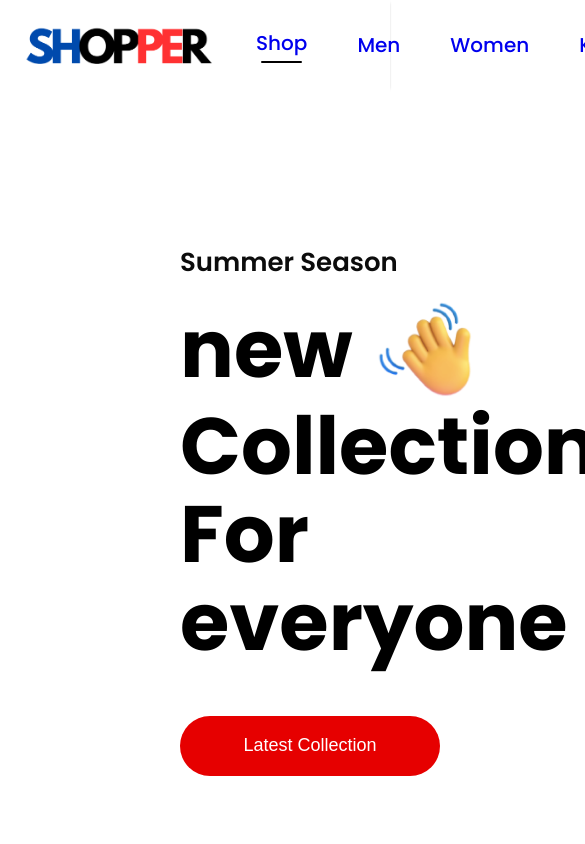
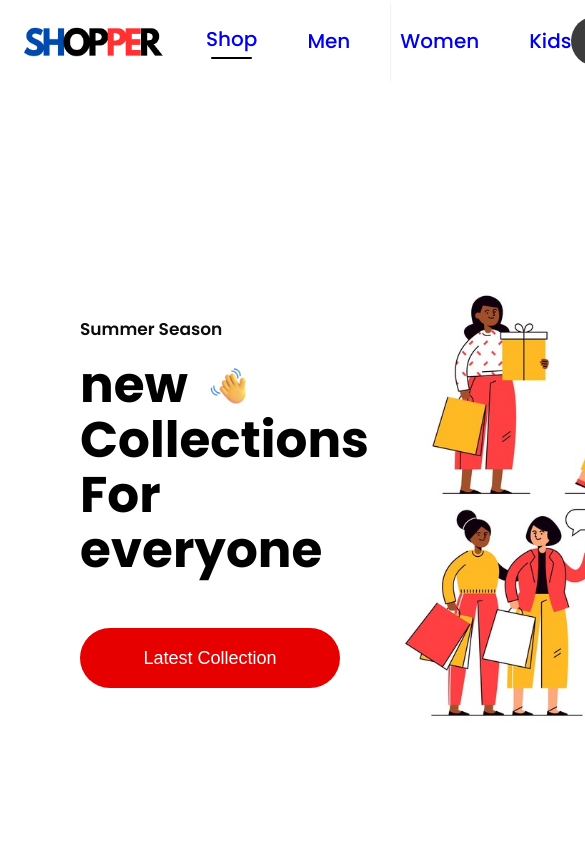
Before and after one commit to Amir-ofclAcnt/SHOPPER, a React (Create React App) app: page / in a window 390 px wide. Shown: the top 844 px of the page, 585 px wide, since content can reach past the window. Built offline with nearby package versions, Linux system fonts and the light colour scheme.

Commit message:
adjust the shop page to max 960px screen

```diff
--- a/src/Components/DescriptionBox/DescriptionBox.css
+++ b/src/Components/DescriptionBox/DescriptionBox.css
@@ -15,16 +15,16 @@
   border: 1px solid #d0d0d0;
 }
 .descriptionbox-nav-box:hover {
-  color: black;
   cursor: pointer;
 }
 .descriptionbox-nav-box.fade:hover {
   color: black;
+  background-color: #f0f0f0;
   cursor: pointer;
 }
-.descriptionbox-nav-box.fade {
-  background-color: white;
-  color: grey;
+.descriptionbox-nav-box.fade{
+    background-color: white;
+    color: grey;
 }
 .descriptionbox-description {
   display: flex;
--- a/src/Components/Hero/Hero.css
+++ b/src/Components/Hero/Hero.css
@@ -58,3 +58,25 @@
   align-items: center;
   justify-content: center;
 }
+@media only screen and (max-width: 960px){
+  .hero-left h2 {
+    color: rgb(12, 12, 12);
+    font-size: 17px;
+    font-weight: 600;
+  }
+  .hero-left p {
+    color: black;
+    font-size: 50px;
+    font-weight: 700;
+  }
+  .hero-hand-icon img {
+    width: 40px;
+  }
+  .hero-right img{
+    width: 500px;
+  }
+  .hero-left {
+    padding-left: 80px;
+
+  }
+}
--- a/src/Components/Navbar/Navbar.css
+++ b/src/Components/Navbar/Navbar.css
@@ -5,12 +5,11 @@
   box-shadow: 0 1px 3px -2px black;
 }
 .nav-logo {
-
   display: flex;
   align-items: center;
   gap: 10px;
 }
-.nav-f-logo{
+.nav-f-logo {
   width: 200px;
   height: 50px;
   cursor: pointer;
@@ -69,7 +68,7 @@
   cursor: pointer;
 }
 .nav-login-cart button:hover {
-    background-color: rgb(40, 40, 40);
+  background-color: rgb(40, 40, 40);
 }
 .nav-cart-count {
   width: 22px;
@@ -84,5 +83,17 @@
   background-color: red;
   color: white;
   cursor: pointer;
+}
 
+@media only screen and (max-width: 960px) {
+  .nav-f-logo {
+    width: 150px;
+    height: 40px;
+    cursor: pointer;
+  }
+  .nav-login-cart button {
+    width: 137px;
+    height: 50px;
+
+  }
 }
--- a/src/Components/NewCollections/NewCollections.css
+++ b/src/Components/NewCollections/NewCollections.css
@@ -25,6 +25,7 @@
 }
 @media only screen and (max-width: 1440px) {
   .collections {
-    gap: 10px;
+    gap: 0;
   }
+
 }
--- a/src/Components/Popular/Popular.css
+++ b/src/Components/Popular/Popular.css
@@ -25,6 +25,6 @@
 
 @media only screen and (max-width: 1440px) {
   .popular-item {
-    gap: 10px;
+    gap: 0;
   }
 }
--- a/src/Pages/CSS/ShopCategory.css
+++ b/src/Pages/CSS/ShopCategory.css
@@ -13,6 +13,10 @@
   padding: 10px 20px;
   border-radius: 40px;
   border: 1px solid rgb(66, 66, 66);
+  cursor: pointer;
+}
+.shopcategory-sort:hover {
+  background-color: #f0f0f0;
 }
 .shopcategory-indexSort p span {
   font-weight: 600;
```
